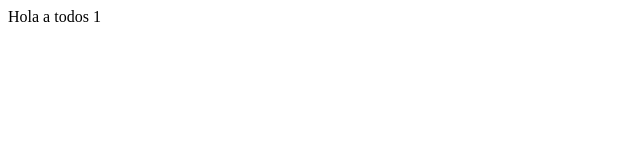
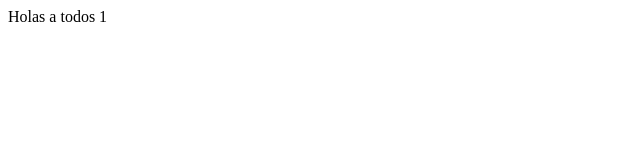
Before and after one commit to cuentaanaliz-dev/curso-primera, a plain HTML site: page index.html in a window 1280 px wide. Shown: the full height of the page, 0-640 px from the left. Drawn offline with Linux system fonts and the light colour scheme.

Commit message:
De hola a holas

```diff
--- a/index.html
+++ b/index.html
@@ -6,6 +6,6 @@
     <title>Document</title>
 </head>
 <body>
-    Hola a todos 1
+    Holas a todos 1
 </body>
 </html>
```
